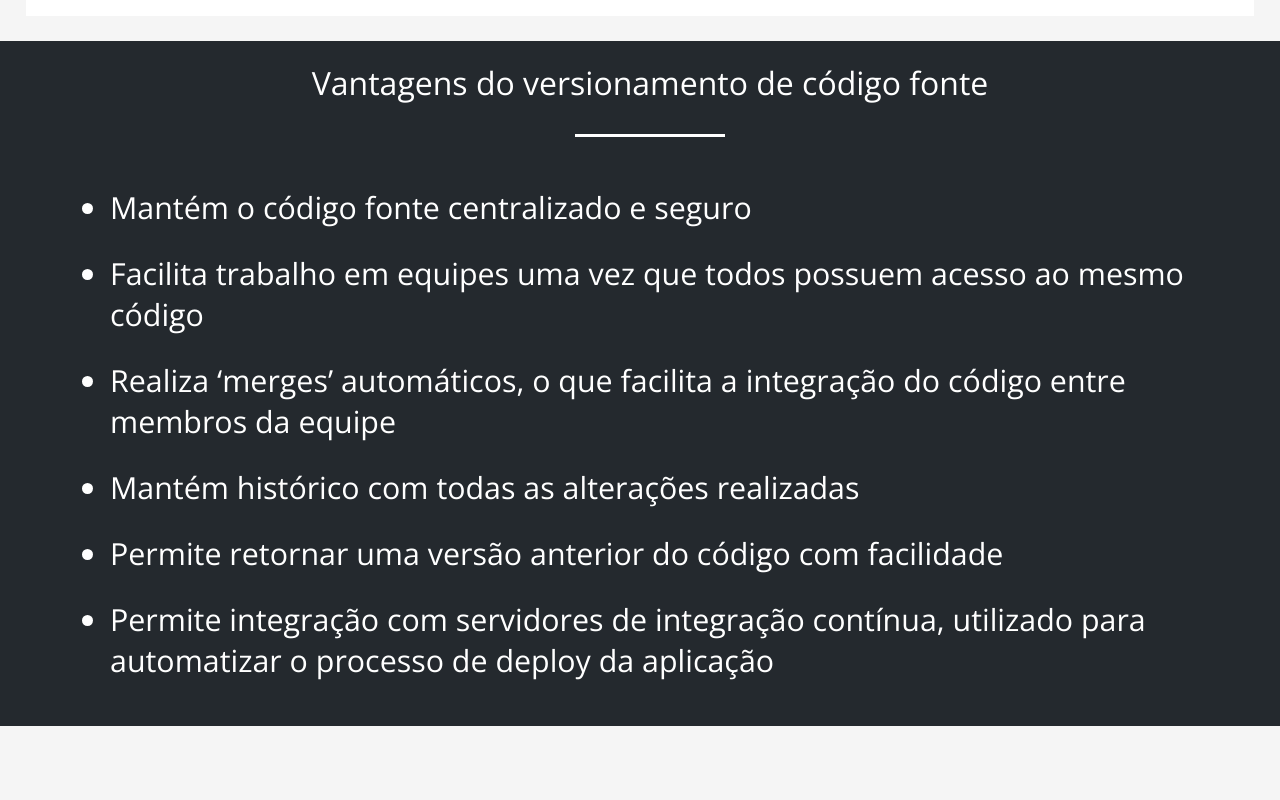
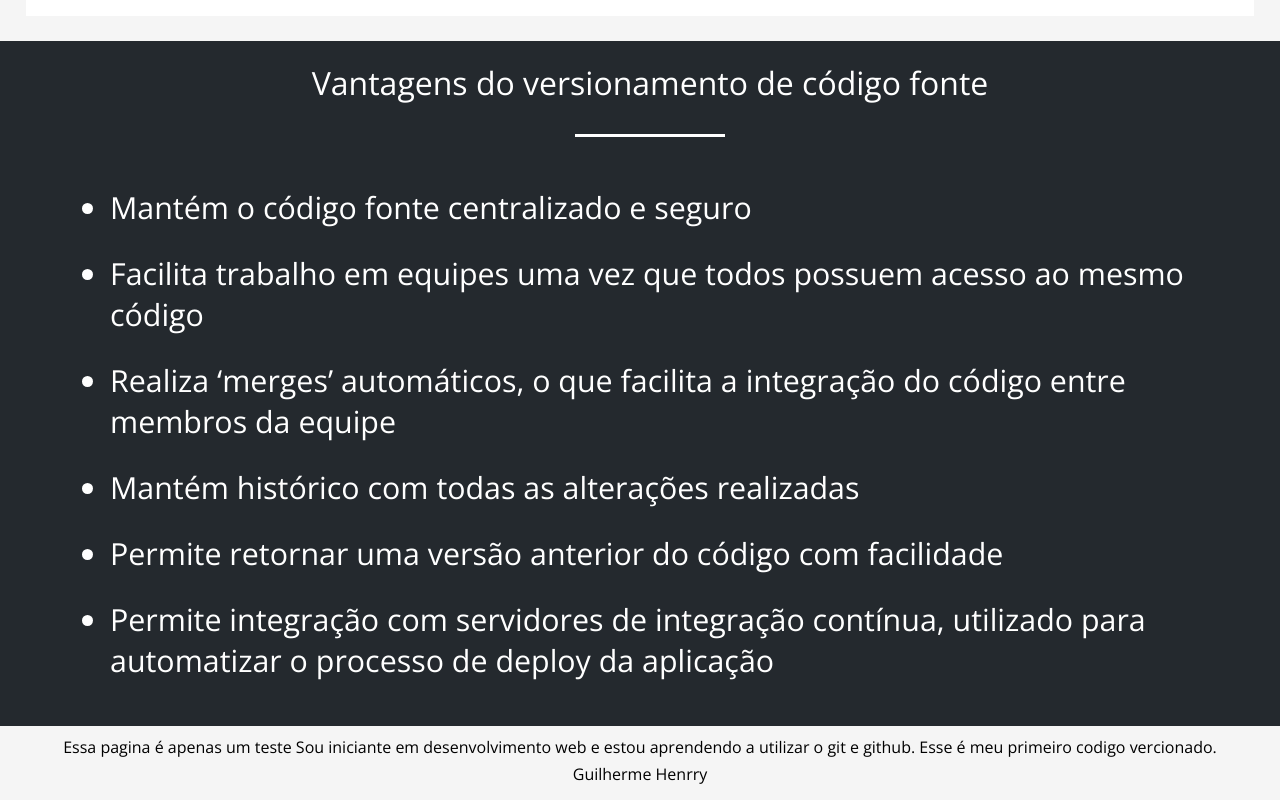
Before and after one commit to Guihenrry/conhecendo-git, a plain HTML site: page index.html in a window 1280 px wide. Shown: the part 1208-2008 px from the top of the page. Before the commit the page ends 1934 px from the top, so only its background shows below. Drawn offline with nearby package versions, Linux system fonts and the light colour scheme.

Commit message:
Rodape adicionado

```diff
--- a/css/style.css
+++ b/css/style.css
@@ -105,6 +105,18 @@ img {
 	margin-bottom: 20px;
 	font-size: 1.4rem;
 }
+/*===== Rodape =====*/
+.rodape {
+	display: flex;
+	flex-direction: column;
+	padding: 10px;
+}
+
+.rodape p {
+	margin-bottom: 5px;
+	text-align: center;
+	font-weight: 400;
+}
 /* MOBILE FIRST */
 /* SMAL DEVICE - SMARTPHONES */
 @media screen and (min-width: 480px) {
--- a/index.html
+++ b/index.html
@@ -47,6 +47,11 @@
 			<li>Permite integração com servidores de integração contínua, utilizado para automatizar o processo de deploy da aplicação</li>
 		</ul>
 	</section>
+	<!--Rodape -->
+	<footer class="rodape">
+		<p>Essa pagina é apenas um teste Sou iniciante em desenvolvimento web e estou aprendendo a utilizar o git e github. Esse é meu primeiro codigo vercionado.</p>
+		<p>Guilherme Henrry </p>
+	</footer>
 
 	<script type="text/javascript" src="./javascript/script.js"></script>
 </body>
```
